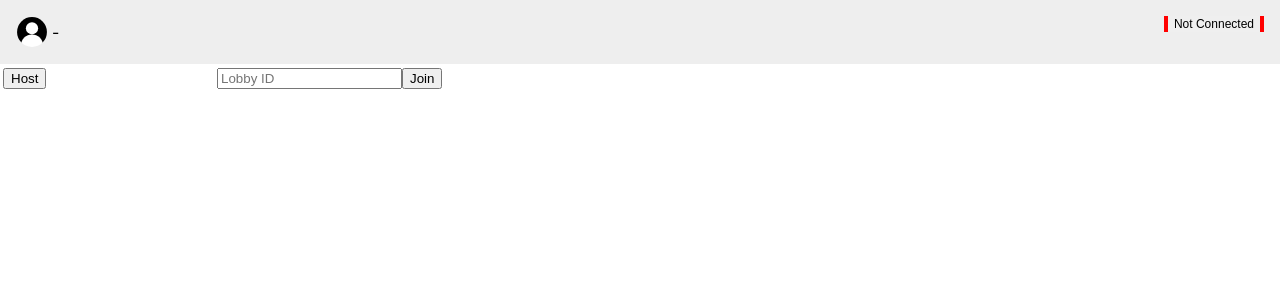
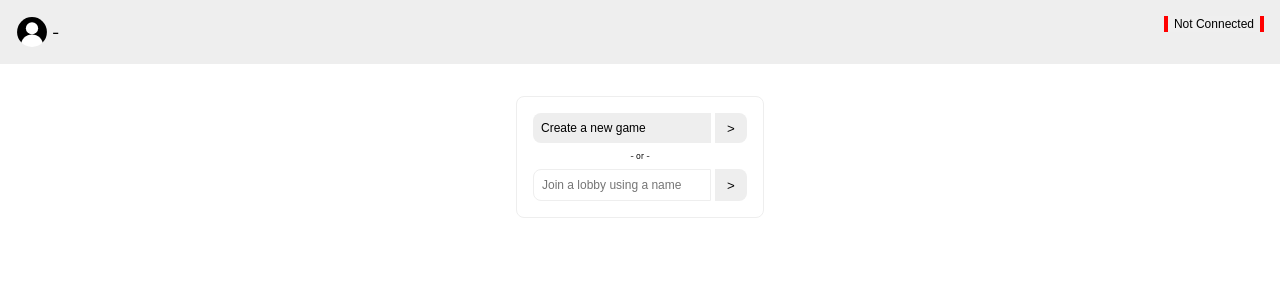
Before and after one commit to HowiJ/dice-frontend, a React (Create React App) app: page / in a window 1280 px wide. Shown: the top 300 px of the page. Built offline with nearby package versions, Linux system fonts and the light colour scheme; no server answers; the HTML template or start-up script is replaced by a standard one.

Commit message:
updated lobbyform and player displays

```diff
--- a/src/LobbyForm.tsx
+++ b/src/LobbyForm.tsx
@@ -1,7 +1,8 @@
-import type { FormEvent } from "react";
+import type { FormEvent, ReactElement } from "react";
 import type { Socket } from "socket.io-client";
 
 import React from "react";
+import { StyleSheet, css } from "aphrodite";
 import useFormActions from "useFormActions";
 
 type Props = Readonly<{
@@ -26,24 +27,125 @@ function LobbyForm({ socket }: Props): React.ReactElement | null {
   }
 
   return (
-    <table>
-      <tbody>
-        <tr>
-          <td>
-            <button onClick={onHost}>Host</button>
-          </td>
-          <td>
-            <input
-              placeholder="Lobby ID"
-              onChange={onChangeLobbyID}
-              value={lobbyID}
-            />
-            <button onClick={onJoin}>Join</button>
-          </td>
-        </tr>
-      </tbody>
-    </table>
+    <div className={css(hostStyles.form)}>
+      <Host socket={socket} />
+      <div className={css(hostStyles.or)}>- or -</div>
+      <Join socket={socket} />
+    </div>
   );
 }
 
+type HostProps = Readonly<{
+  socket: Socket;
+}>;
+
+function Host({ socket }: HostProps): ReactElement {
+  function onHost(e: FormEvent<HTMLButtonElement>): void {
+    e.preventDefault();
+    socket.emit("join_lobby", { lobbyID: null });
+  }
+
+  return (
+    <div className={css(hostStyles.row)}>
+      <div className={css(hostStyles.text)}>Create a new game</div>
+      <div>
+        <button onClick={onHost} className={css(hostStyles.button)}>
+          &gt;
+        </button>
+      </div>
+    </div>
+  );
+}
+
+function Join({ socket }: HostProps): ReactElement {
+  const [lobbyID, onChangeLobbyID] = useFormActions();
+
+  function onJoinLobby(e: FormEvent<HTMLButtonElement>): void {
+    e.preventDefault();
+    if (lobbyID.length < 3) {
+      console.warn("lobby id is probably more than 3 characters");
+      return;
+    }
+    socket.emit("join_lobby", { lobbyID });
+  }
+
+  return (
+    <div className={css(hostStyles.row)}>
+      <div>
+        <input
+          className={css(hostStyles.input)}
+          placeholder="Join a lobby using a name"
+          onChange={onChangeLobbyID}
+          value={lobbyID}
+        />
+      </div>
+      <div>
+        <button onClick={onJoinLobby} className={css(hostStyles.button)}>
+          &gt;
+        </button>
+      </div>
+    </div>
+  );
+}
+
+const hostStyles = StyleSheet.create({
+  or: {
+    textAlign: "center",
+    padding: "8px",
+    fontSize: "8px",
+  },
+  button: {
+    height: "100%",
+    border: "none",
+    borderRadius: "0 8px 8px 0",
+    minWidth: "32px",
+    backgroundColor: "#EEEEEE",
+    ":hover": {
+      backgroundColor: "#DDDDDD",
+    },
+    ":active": {
+      backgroundColor: "#CCCCCC",
+    },
+  },
+  input: {
+    padding: "8px",
+    fontSize: "12px",
+    minWidth: "160px",
+    fontFamily: "Arial",
+    border: "1px solid #EEEEEE",
+    borderRadius: "8px 0 0 8px",
+    "::placeholder": {
+      fontSize: "12px",
+      fontFamily: "Arial",
+    },
+  },
+  form: {
+    display: "flex",
+    flexDirection: "column",
+    // minWidth: "230px",
+    padding: "16px",
+    borderRadius: "8px",
+    background: "#FFFFFF",
+    margin: "auto",
+    marginTop: "32px",
+    border: "1px solid #EEEEEE",
+  },
+  text: {
+    flex: "1 1 auto",
+    padding: "8px",
+    fontSize: "12px",
+    fontFamily: "Arial",
+    border: "none",
+    borderRadius: "8px 0 0 8px",
+    backgroundColor: "#EEEEEE",
+  },
+  row: {
+    flex: "1 1 auto",
+    display: "flex",
+    flexDirection: "row",
+    gap: "4px",
+    justifyContent: "space-around",
+  },
+});
+
 export default LobbyForm;
--- a/src/Player.tsx
+++ b/src/Player.tsx
@@ -39,7 +39,7 @@ function Player({
   }, [socket]);
 
   return (
-    <div className={css(styles.main)}>
+    <div className={css(styles.main, !isViewer && styles.otherPlayer)}>
       <div className={css(styles.actions)}>
         <button
           className={css(styles.action)}
@@ -64,10 +64,8 @@ function Player({
         </button>
       </div>
       <div>
-        <div>
-          {player.name} {hostID === player.id && `<host>`}
-        </div>
-        <div>Number of dice held: {player.diceCount}</div>
+        {hostID === player.id && <div>&lt;host&gt;</div>}
+        <div>{player.name}</div>
         <div>Last Rolled at: {player.lastRolledAt}</div>
         <div className={css(styles.hand)}>
           {player.dice.map((value: number, i: number) => (
@@ -87,6 +85,10 @@ const styles = StyleSheet.create({
     flexDirection: "row",
     display: "flex",
     gap: "8px",
+  },
+  otherPlayer: {
+    background: "#DDDEEE",
+    color: "#AAAAAA",
   },
   actions: {
     flex: "0 0 auto",
```
